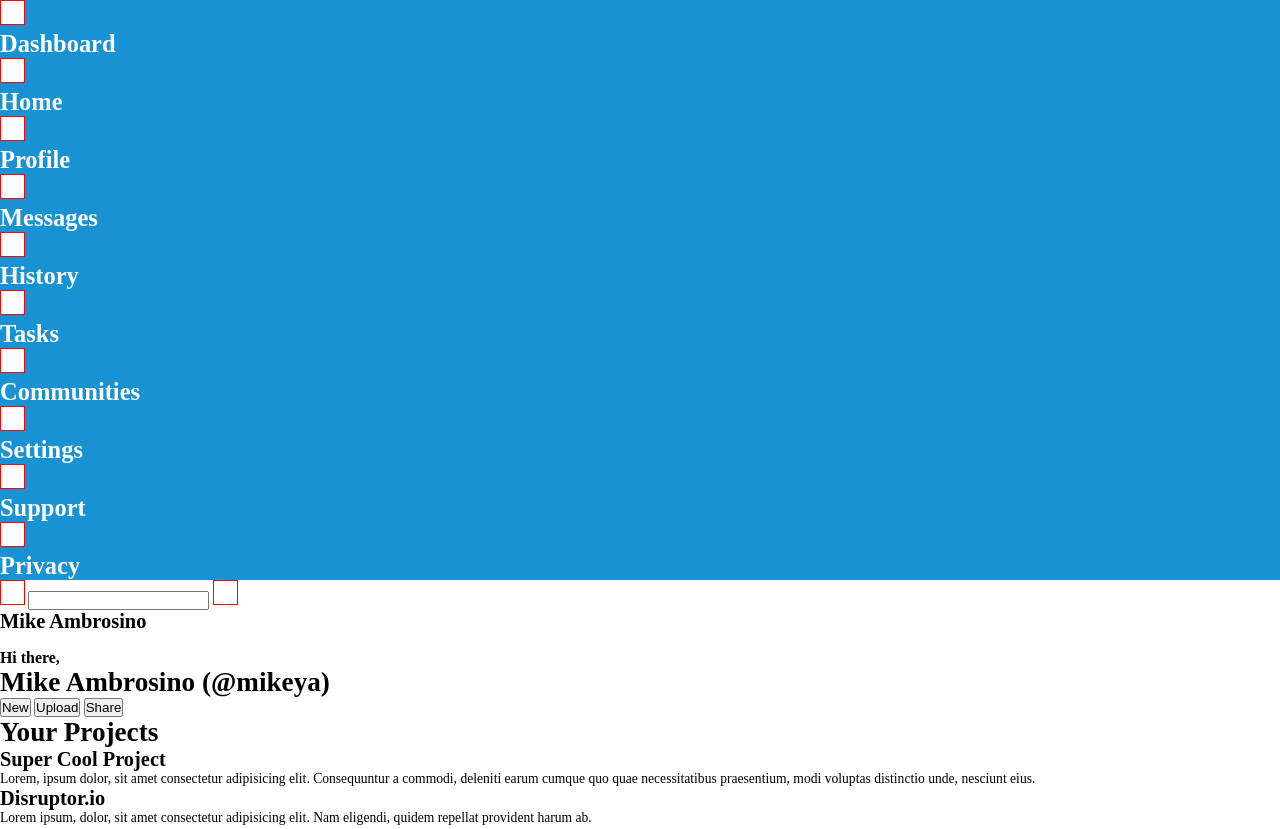
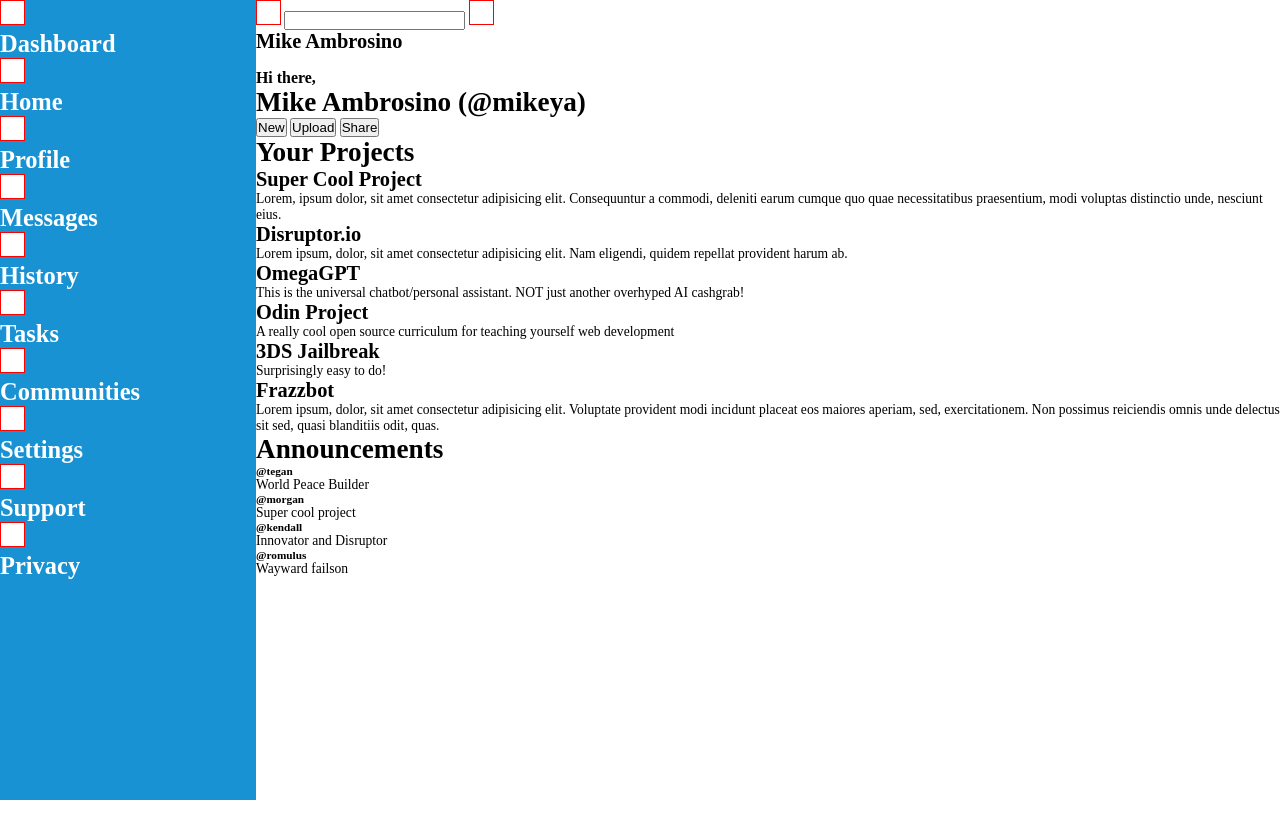
Before and after one commit to Signatune/admin-dashboard, a plain HTML site: page dashboard.html in a window 1280 px wide. Shown: the top 829 px of the page. After the commit the page ends 800 px from the top, so only its background shows below. Drawn offline with Linux system fonts and the light colour scheme.

Commit message:
add overall page layout

```diff
--- a/styles.css
+++ b/styles.css
@@ -12,13 +12,26 @@ html {
   font-size: 85%;
 }
 
+.container {
+  height: 100vh;
+  width: 100%;
+  display: grid;
+  grid-template-rows: 0.7fr 4fr;
+  grid-template-columns: 1fr 4fr;
+}
+
 nav {
+  grid-area: 1 / 1 / -1 / 2;
+  background: hsl(201.18deg 78.9% 46.47%);
+  font-size: 1.2rem;
   color: white;
 }
 
-nav {
-  background: hsl(201.18deg 78.9% 46.47%);
-  font-size: 1.2rem;
+header {
+  grid-area: 1 / 2 / 2 / -1;
+}
+
+main {
 }
 
 svg {
```
